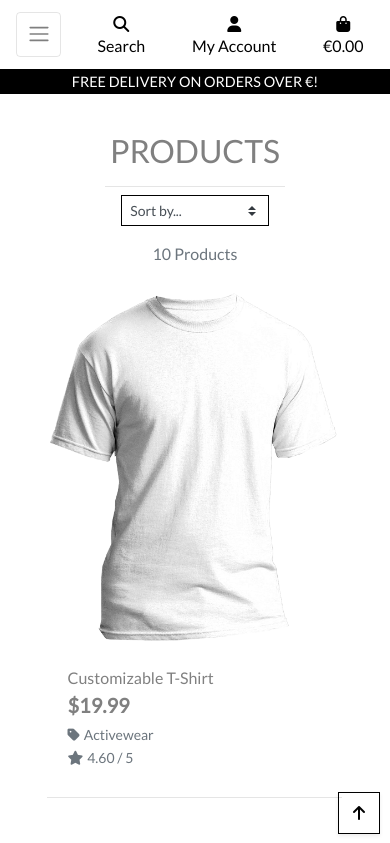
After one commit to Ada-555/ecommerce, a Django app: page /products/ in a window 390 px wide. The commit adds this page. Shown: the top 843 px of the page. Run offline with Django 3.2, Linux system fonts and the light colour scheme; data comes from the database, SQL or seed files in the repository; some libraries are stand-ins or nearby versions.

Commit message:
Set up the product apps admin, templates and search & sort functionality

```diff
--- a/ecommerce/urls.py
+++ b/ecommerce/urls.py
@@ -23,4 +23,8 @@ urlpatterns = [
     path('admin/', admin.site.urls),
     path('accounts/', include('allauth.urls')),
     path('', include('home.urls')),
+    path('products/', include('products.urls')),
+    # path('bag/', include('bag.urls')),
+    # path('checkout/', include('checkout.urls')),
+    # path('profile/', include('profiles.urls')),
 ] + static(settings.MEDIA_URL, document_root=settings.MEDIA_ROOT)
--- /dev/null
+++ b/products/templates/products/products.html
@@ -0,0 +1,171 @@
+{% extends "base.html" %}
+{% load static %}
+
+{% block page_header %}
+    <div class="container header-container">
+        <div class="row">
+            <div class="col"></div>
+        </div>
+    </div>
+{% endblock %}
+
+{% block content %}
+
+<div class="overlay"></div>
+<div class="container">
+    <div class="row">
+        <div class="col text-center mt-3">
+            <h2 class="logo-font">Products</h2>
+            {% for c in current_categories %}
+                <a href="{% url 'products' %}?category={{ c.name }}" class="category-badge text-decoration-none">
+                    <span class="p-2 mt-2 badge badge-white text-black rounded-0 border border-dark">
+                        {{ c.friendly_name }}
+                    </span>
+                </a>
+            {% endfor %}
+            <hr class="w-50 mb-1">
+        </div>
+    </div>
+    <div class="row">
+        <div class="product-container col-10 offset-1">
+            <div class="row mt-1 mb-2">
+                <div class="col-12 col-md-6 my-auto order-md-last d-flex justify-content-center justify-content-md-end">
+                    <div class="sort-select-wrapper w-50">
+                        <select id="sort-selector" class="custom-select custom-select-sm rounded-0 border border-{% if current_sorting != 'None_None' %}info{% else %}black{% endif %}">
+                            <option value="reset" {% if current_sorting == 'None_None' %}selected{% endif %}>Sort by...</option>
+                            <option value="price_asc" {% if current_sorting == 'price_asc' %}selected{% endif %}>Price (low to high)</option>
+                            <option value="price_desc" {% if current_sorting == 'price_desc' %}selected{% endif %}>Price (high to low)</option>
+                            <option value="rating_asc" {% if current_sorting == 'rating_asc' %}selected{% endif %}>Rating (low to high)</option>
+                            <option value="rating_desc" {% if current_sorting == 'rating_desc' %}selected{% endif %}>Rating (high to low)</option>
+                            <option value="name_asc" {% if current_sorting == 'name_asc' %}selected{% endif %}>Name (A-Z)</option>
+                            <option value="name_desc" {% if current_sorting == 'name_desc' %}selected{% endif %}>Name (Z-A)</option>
+                            <option value="category_asc" {% if current_sorting == 'category_asc' %}selected{% endif %}>Category (A-Z)</option>
+                            <option value="category_desc" {% if current_sorting == 'category_desc' %}selected{% endif %}>Category (Z-A)</option>
+                        </select>
+                    </div>
+                </div>
+                <div class="col-12 col-md-6 order-md-first">
+                    <p class="text-muted mt-3 text-center text-md-left">
+                        {% if search_term or current_categories or current_sorting != 'None_None' %}
+                            <span class="small"><a href="{% url 'products' %}">Products Home</a> | </span>
+                        {% endif %}
+                        {{ products|length }} Products{% if search_term %} found for <strong>"{{ search_term }}"</strong>{% endif %}
+                    </p>
+                </div>
+            </div>
+            <div class="row">
+                {% for product in products %}
+                    <div class="col-sm-6 col-md-6 col-lg-4 col-xl-3">
+                        <div class="card h-100 border-0">
+                            {% if product.image %}
+                            <a href="{% url 'product_detail' product.id %}">
+                                <img class="card-img-top img-fluid" src="{{ product.image.url }}" alt="{{ product.name }}">
+                            </a>
+                            {% else %}
+                            <a href="{% url 'product_detail' product.id %}">
+                                <img class="card-img-top img-fluid" src="{{ MEDIA_URL }}noimage.png" alt="{{ product.name }}">
+                            </a>
+                            {% endif %}
+                            <div class="card-body pb-0">
+                                <p class="mb-0">{{ product.name }}</p>
+                            </div>
+                            <div class="card-footer bg-white pt-0 border-0 text-left">
+                                <div class="row">
+                                    <div class="col">
+                                        <p class="lead mb-0 text-left font-weight-bold">${{ product.price }}</p>
+                                        {% if product.category %}
+                                            <p class="small mt-1 mb-0">
+                                                <a href="{% url 'products' %}?category={{ product.category.name}}" class="text-muted">
+                                                    <i class="fas fa-tag mr-1"></i>{{ product.category.friendly_name }}
+                                                </a>
+                                            </p>
+                                        {% endif %}
+                                        {% if product.rating %}
+                                            <small class="text-muted"><i class="fas fa-star mr-1"></i>{{ product.rating }} / 5</small>
+                                        {% else %}
+                                            <small class="text-muted">No Rating</small>
+                                        {% endif %}
+
+                                        {% if request.user.is_superuser %}
+                                            <small class="ml-3">
+                                                <a href="{% url 'edit_product' product.id %}">Edit</a> |
+                                                <a class="text-danger" href="{% url 'delete_product' product.id %}">Delete</a>
+                                            </small>
+                                        {% endif %}
+                                    </div>
+                                </div>
+                            </div>
+                        </div>
+                    </div>
+
+                    <!-- Code for HR line to appear under each row -->
+
+                    {% if forloop.counter|divisibleby:1 %}
+                        <!-- By using 'd-sm-none', it will only allow it (the hr) to be displayed on small screen sizes -->
+                        <div class="col-12 d-sm-none mb-5">
+                            <hr>
+                        </div>
+                    {% endif %}
+
+                    {% if forloop.counter|divisibleby:2 %}
+                        <div class="col-12 d-none d-sm-block d-md-block d-lg-none mb-5">
+                            <hr>
+                        </div>
+                    {% endif %}
+
+                    {% if forloop.counter|divisibleby:3 %}
+                        <div class="col-12 d-none d-lg-block d-xl-none mb-5">
+                            <hr>
+                        </div>
+                    {% endif %}
+
+                    {% if forloop.counter|divisibleby:4 %}
+                        <div class="col-12 d-none d-xl-block mb-5">
+                            <hr>
+                        </div>
+                    {% endif %}
+
+                {% endfor %}
+            </div>
+        </div>
+    </div>
+</div>
+<div class="btt-button shadow-sm rounded-0 border border-black">
+    <a class="btt-link d-flex h-100">
+        <i class="fas fa-arrow-up text-black mx-auto my-auto"></i>
+    </a>
+</div>
+
+{% endblock %}
+
+{% block postloadjs %}
+    {{ block.super }}
+    <script type="text/javascript">
+		$('.btt-link').click(function(e) {
+			window.scrollTo(0,0)
+		})
+	</script>
+
+    <script type="text/javascript">
+        $('#sort-selector').change(function() {
+            var selector = $(this);
+            var currentUrl = new URL(window.location);
+
+            var selectedVal = selector.val();
+            if(selectedVal != "reset"){
+                var sort = selectedVal.split("_")[0];
+                var direction = selectedVal.split("_")[1];
+
+                currentUrl.searchParams.set("sort", sort);
+                currentUrl.searchParams.set("direction", direction);
+
+                window.location.replace(currentUrl);
+            } else {
+                currentUrl.searchParams.delete("sort");
+                currentUrl.searchParams.delete("direction");
+
+                window.location.replace(currentUrl);
+            }
+        })
+    </script>
+{% endblock %}
--- /dev/null
+++ b/products/urls.py
@@ -0,0 +1,10 @@
+from django.urls import path
+from . import views
+
+urlpatterns = [
+    path('', views.all_products, name='products'),
+    path('<int:product_id>/', views.product_detail, name='product_detail'),
+    path('add/', views.add_product, name='add_product'),
+    path('edit/<int:product_id>/', views.edit_product, name='edit_product'),
+    path('delete/<int:product_id>/', views.delete_product, name='delete_product'),
+]
--- a/products/views.py
+++ b/products/views.py
@@ -1,3 +1,138 @@
-from django.shortcuts import render
+from django.shortcuts import render, redirect, reverse, get_object_or_404
+from django.contrib import messages
+from django.contrib.auth.decorators import login_required
+from django.db.models import Q
+from django.db.models.functions import Lower
 
-# Create your views here.
+from .models import Product, Category
+from .forms import ProductForm
+
+
+def all_products(request):
+    """ A view to show all products, including sorting and search queries """
+
+    products = Product.objects.all()
+    query = None
+    categories = None
+    sort = None
+    direction = None
+
+    if request.GET:
+        if 'sort' in request.GET:
+            sortkey = request.GET['sort']
+            sort = sortkey
+            if sortkey == 'name':
+                sortkey = 'lower_name'
+                products = products.annotate(lower_name=Lower('name'))
+            if sortkey == 'category':
+                sortkey = 'category__name'
+            if 'direction' in request.GET:
+                direction = request.GET['direction']
+                if direction == 'desc':
+                    sortkey = f'-{sortkey}'
+            products = products.order_by(sortkey)
+
+        if 'category' in request.GET:
+            categories = request.GET['category'].split(',')
+            products = products.filter(category__name__in=categories)
+            categories = Category.objects.filter(name__in=categories)
+
+        if 'q' in request.GET:
+            query = request.GET['q']
+            if not query:
+                messages.error(request, "You didn't enter any search criteria!")
+                return redirect(reverse('products'))
+
+            queries = Q(name__icontains=query) | Q(description__icontains=query)
+            products = products.filter(queries)
+
+    current_sorting = f'{sort}_{direction}'
+
+    context = {
+        'products': products,
+        'search_term': query,
+        'current_categories': categories,
+        'current_sorting': current_sorting,
+    }
+
+    return render(request, 'products/products.html', context)
+
+
+def product_detail(request, product_id):
+    """ A view to show individual product details """
+
+    product = get_object_or_404(Product, pk=product_id)
+
+    context = {
+        'product': product,
+    }
+
+    return render(request, 'products/product_detail.html', context)
+
+
+@login_required
+def add_product(request):
+    """ Add a product to the store """
+    if not request.user.is_superuser:
+        messages.error(request, 'Sorry, only store owners can do that.')
+        return redirect(reverse('home'))
+
+    if request.method == 'POST':
+        form = ProductForm(request.POST, request.FILES)
+        if form.is_valid():
+            product = form.save()
+            messages.success(request, 'Successfully added product!')
+            return redirect(reverse('product_detail', args=[product.id]))
+        else:
+            messages.error(request, 'Failed to add product. Please ensure the form is valid.')
+    else:
+        form = ProductForm()
+
+    template = 'products/add_product.html'
+    context = {
+        'form': form,
+    }
+
+    return render(request, template, context)
+
+
+@login_required
+def edit_product(request, product_id):
+    """ Edit a product in the store """
+    if not request.user.is_superuser:
+        messages.error(request, 'Sorry, only store owners can do that.')
+        return redirect(reverse('home'))
+
+    product = get_object_or_404(Product, pk=product_id)
+    if request.method == 'POST':
+        form = ProductForm(request.POST, request.FILES, instance=product)
+        if form.is_valid():
+            form.save()
+            messages.success(request, 'Successfully updated product!')
+            return redirect(reverse('product_detail', args=[product.id]))
+        else:
+            messages.error(request, 'Failed to update product. Please ensure the form is valid.')
+    else:
+        form = ProductForm(instance=product)
+        messages.info(request, f'You are editing {product.name}')
+
+    template = 'products/edit_product.html'
+    context = {
+        'form': form,
+        'product': product,
+    }
+
+    return render(request, template, context)
+
+
+@login_required
+def delete_product(request, product_id):
+    """ Delete a product from the store """
+    if not request.user.is_superuser:
+        messages.error(request, 'Sorry, only store owners can do that.')
+        return redirect(reverse('home'))
+
+    product = get_object_or_404(Product, pk=product_id)
+    product.delete()
+    messages.success(request, 'Product deleted!')
+    return redirect(reverse('products'))
--- a/templates/base.html
+++ b/templates/base.html
@@ -58,12 +58,12 @@
     <header class="container-fluid fixed-top">
         <div id="topnav" class="row bg-white pt-lg-2 d-none d-lg-flex">
             <div class="col-12 col-lg-4 my-auto py-1 py-lg-0 text-center text-lg-left">
-                <a href="#" class="nav-link main-logo-link">
+                <a href="{% url 'home' %}" class="nav-link main-logo-link">
                     <h2 class="logo-font text-black my-0"><strong>onlineAI</strong>.art</h2>
                 </a>
             </div>
             <div class="col-12 col-lg-4 my-auto py-1 py-lg-0">
-                <form method="GET" action="#">
+                <form method="GET" action="{% url 'products' %}">
                     <div class="input-group w-100">
                         <input class="form-control border border-black rounded-0" type="text" name="q"
                             placeholder="Search our site">
@@ -90,13 +90,13 @@
                         <div class="dropdown-menu border-0" aria-labelledby="user-options">
                             {% if request.user.is_authenticated %}
                                 {% if request.user.is_superuser %}
-                                    <a href="#" class="dropdown-item">Product Management</a>
+                                    <a href="{% url 'add_product' %}" class="dropdown-item">Product Management</a>
                                 {% endif %}
                                 <a href="#" class="dropdown-item">My Profile</a>
-                                <a href="#" class="dropdown-item">Logout</a>
+                                <a href="{% url 'account_logout' %}" class="dropdown-item">Logout</a>
                             {% else %}
-                                <a href="#" class="dropdown-item">Register</a>
-                                <a href="#" class="dropdown-item">Login</a>
+                                <a href="{% url 'account_signup' %}" class="dropdown-item">Register</a>
+                                <a href="{% url 'account_login' %}" class="dropdown-item">Login</a>
                             {% endif %}
                         </div>
                     </li>
--- a/templates/includes/main-nav.html
+++ b/templates/includes/main-nav.html
@@ -10,34 +10,34 @@
                 All Products
             </a>
             <div class="dropdown-menu border-0" aria-labelledby="all-products-link">
-                <a href="#" class="dropdown-item">By Price</a>
-                <a href="#" class="dropdown-item ">By Rating</a>
-                <a href="#" class="dropdown-item ">By Category</a>
-                <a href="#" class="dropdown-item">All Products</a>
+                <a href="{% url 'products' %}?sort=price&direction=asc" class="dropdown-item">By Price</a>
+                <a href="{% url 'products' %}?sort=rating&direction=desc" class="dropdown-item ">By Rating</a>
+                <a href="{% url 'products' %}?sort=category&direction=asc" class="dropdown-item ">By Category</a>
+                <a href="{% url 'products' %}" class="dropdown-item">All Products</a>
             </div>
         </li>
 
         <li class="nav-item dropdown">
             <a class="logo-font font-weight-bold nav-link text-black mr-5" href="#" id="clothing-link" data-toggle="dropdown" aria-haspopup="true" aria-expanded="false">
-                Clothing
+                Custom Clothing
             </a>
             <div class="dropdown-menu border-0" aria-labelledby="clothing-link">
-                <a href="#" class="dropdown-item">Shirts</a>
-                <a href="#" class="dropdown-item">Jackets &amp; Hoodies</a>
-                <a href="#" class="dropdown-item">Activewear &amp; Essentials</a>
-                <a href="#" class="dropdown-item">All Clothing</a>
+                <a href="{% url 'products' %}?category=activewear,essentials" class="dropdown-item">Activewear &amp; Essentials</a>
+                <a href="{% url 'products' %}?category=jackets_hoodies" class="dropdown-item">Jackets &amp; Hoodies</a>
+                <a href="{% url 'products' %}?category=shirts" class="dropdown-item">Shirts</a>
+                <a href="{% url 'products' %}?category=activewear,essentials,jackets_hoodies,shirts" class="dropdown-item">All Clothing</a>
             </div>
         </li>
 
         <li class="nav-item dropdown">
             <a class="logo-font font-weight-bold nav-link text-black mr-5" href="#" id="homeware-link" data-toggle="dropdown" aria-haspopup="true" aria-expanded="false">
-                Homeware
+                Homeware &amp; Technology
             </a>
             <div class="dropdown-menu border-0" aria-labelledby="homeware-link">
-                <a href="#" class="dropdown-item">Bed &amp; Bath</a>
-                <a href="#" class="dropdown-item">Kitchen &amp; Dining</a>
-                <a href="#" class="dropdown-item">Electronics &amp; Technology</a>
-                <a href="#" class="dropdown-item">All Homeware</a>
+                <a href="{% url 'products' %}?category=bed_bath" class="dropdown-item">Bed &amp; Bath</a>
+                <a href="{% url 'products' %}?category=kitchen_dining" class="dropdown-item">Kitchen &amp; Dining</a>
+                <a href="{% url 'products' %}?category=electronics_technology" class="dropdown-item">Electronics &amp; Technology</a>
+                <a href="{% url 'products' %}?category=bed_bath,kitchen_dining,electronics_technology" class="dropdown-item">All Homeware</a>
             </div>
         </li>
 
@@ -46,10 +46,10 @@
                 Special Offers
             </a>
             <div class="dropdown-menu border-0" aria-labelledby="specials-link">
-                <a href="#" class="dropdown-item">New Arrivals</a>
-                <a href="#" class="dropdown-item">Deals</a>
-                <a href="#" class="dropdown-item">Clearance</a>
-                <a href="#" class="dropdown-item">All Specials</a>
+                <a href="{% url 'products' %}?category=new_arrivals" class="dropdown-item">New Arrivals</a>
+                <a href="{% url 'products' %}?category=deals" class="dropdown-item">Deals</a>
+                <a href="{% url 'products' %}?category=clearance" class="dropdown-item">Clearance</a>
+                <a href="{% url 'products' %}?category=new_arrivals,deals,clearance" class="dropdown-item">All Specials</a>
             </div>
         </li>
     </ul>
```
Also changed, not shown: products/forms.py (added, +23 -0 lines), products/templates/products/add_product.html (added, +53 -0 lines), products/templates/products/custom_widget_templates/custom_clearable_file_input.html (added, +17 -0 lines), products/templates/products/edit_product.html (added, +53 -0 lines), products/templates/products/includes/quantity_input_script.html (added, +44 -0 lines), products/templates/products/product_detail.html (added, +121 -0 lines), products/widgets.py (added, +9 -0 lines), README.md.
